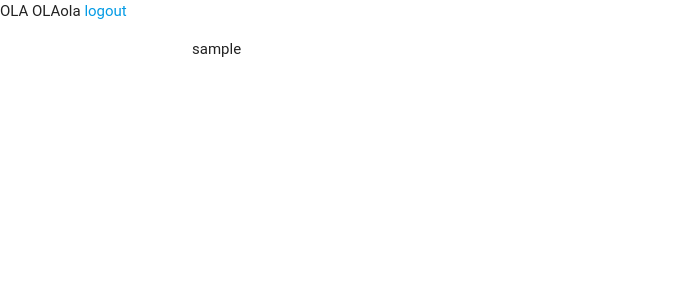
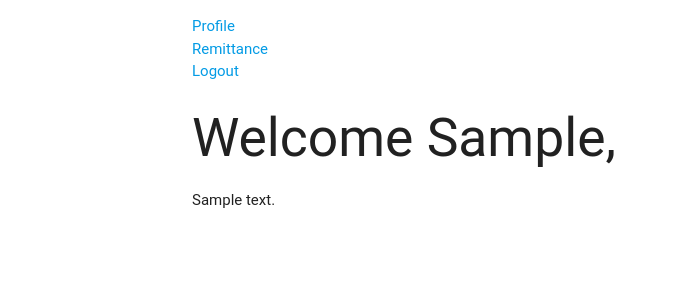
Before and after one commit to merlinsbeard/remittance-simulator, a Django app: page /profile/ in a window 1280 px wide. Shown: the top 300 px of the page, without its empty margins (0-677 px from the left). Run offline with Django 3.2, Linux system fonts and the light colour scheme; a user stored in the database is signed in; tables that the repository leaves empty hold one stand-in row (values such as "Sample post"); some libraries are stand-ins or nearby versions; some web fonts are replaced.

Commit message:
Update base.html header in all templates

```diff
--- a/mayannah/partner/templates/partner/remittance_list.html
+++ b/mayannah/partner/templates/partner/remittance_list.html
@@ -1,4 +1,4 @@
-{% extends 'layout.html' %}
+{% extends 'base.html' %}
 {% block body %}
 <div class="container">
     {% for object in object_list %}
--- a/mayannah/person/templates/person/person_detail.html
+++ b/mayannah/person/templates/person/person_detail.html
@@ -3,8 +3,9 @@
 {% block body %}
 
 <div class="container">
+    <h2>Welcome {{ object.user.username|title }},</h2>
     <p>
-        {{ object }}
+        {{ object.description }}
     </p>
 </div>
 
--- a/mayannah/templates/base.html
+++ b/mayannah/templates/base.html
@@ -10,14 +10,28 @@
           <script src="https://cdnjs.cloudflare.com/ajax/libs/materialize/0.98.0/js/materialize.min.js"></script>
 </head>
 <body>
-OLA OLAola
-{% if user.is_authenticated %}
-<a href="{% url 'account_logout' %}"
->logout</a>
-{% else %}
-<a href="{% url 'account_login' %}"
->login</a>
-{% endif %}
+    <header>
+        <div class="container">
+            <ul>
+                <li>
+                    <a href="{% url 'profile:self' %}">Profile</a>
+                </li>
+                <li>
+                    <a href="{% url 'partner:list' %}">Remittance</a>
+                </li>
+                <li>
+                    {% if user.is_authenticated %}
+                    <a href="{% url 'account_logout' %}"
+                    >Logout</a>
+                    {% else %}
+                    <a href="{% url 'account_login' %}"
+                    >Login</a>
+                    {% endif %}
+                </li>
+            </ul>
+        </div>
+
+    </header>
 {% block body %}
 <div class="container">
 
```
Also changed, not shown: mayannah/person/templates/person/person_form.html (added, +8 -0 lines).
